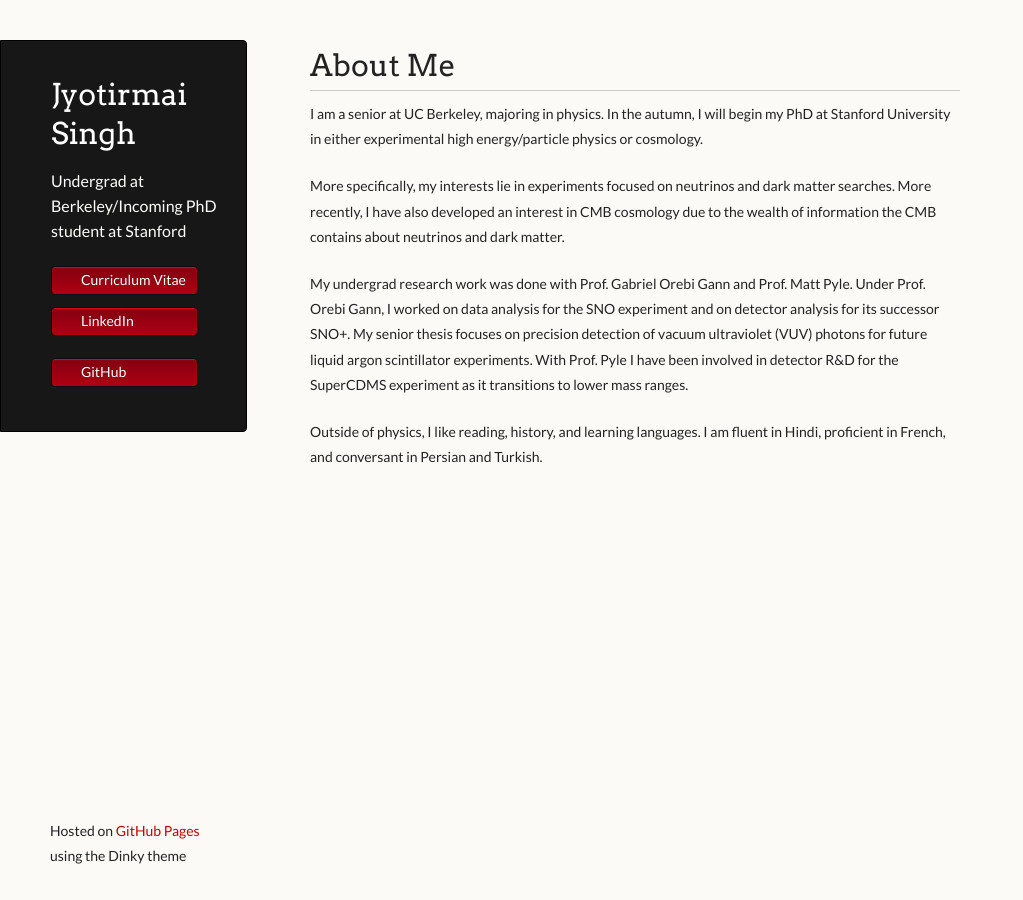
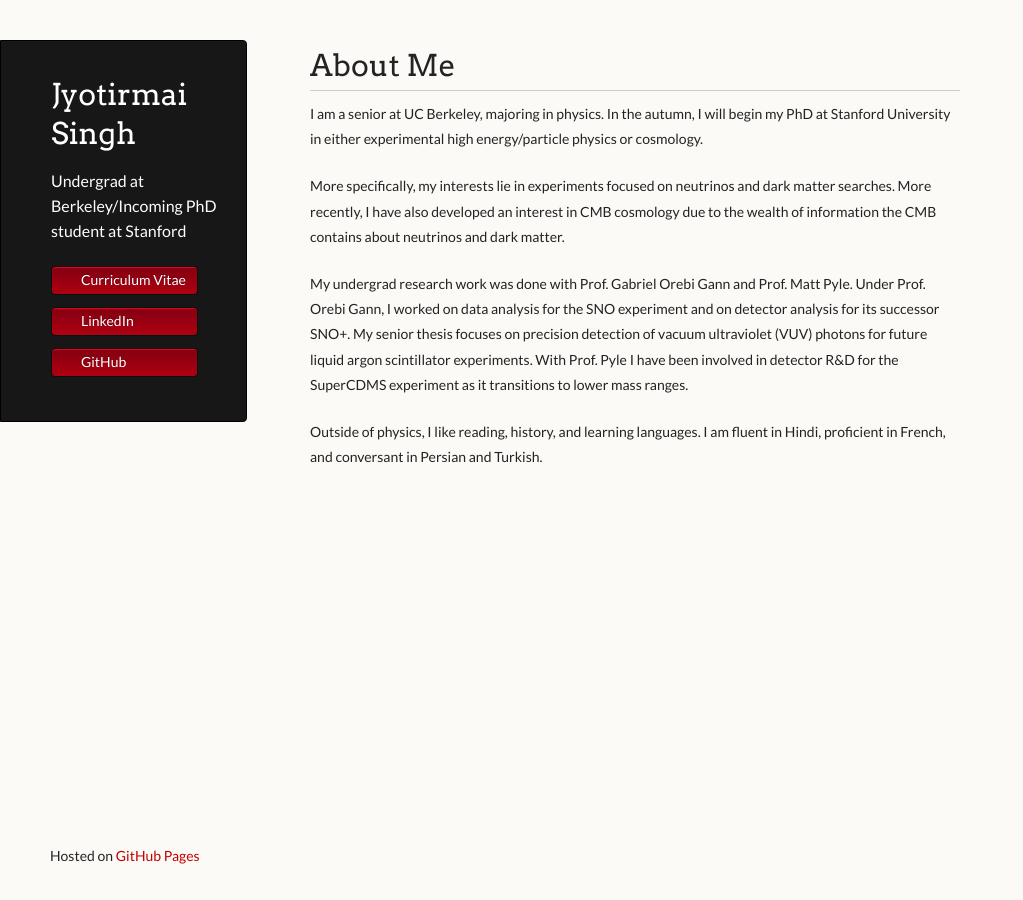
Before and after one commit to joe-singh/joe-singh.github.io, a Jekyll site: the page built from index.md, in a window 1280 px wide. Shown: the whole page, without its empty margins (0-1023 px from the left). Built offline with Jekyll 4.4.1, drawn with Linux system fonts in a browser that asks for light colours.

Commit message:
Fix button position

```diff
--- a/_layouts/default.html
+++ b/_layouts/default.html
@@ -25,16 +25,11 @@
           {% endif %}
           <li><a class="buttons" href="../Jyotirmai_Singh_CV.pdf">Curriculum Vitae</a></li>
           <li><a class="buttons" href="https://www.linkedin.com/in/jyotirmai-singh/">LinkedIn</a></li>
+          <li><a class="buttons" href="{{ site.github.owner_url }}">GitHub</a></li>
         </ul>
 
         {% if site.github.is_project_page %}
           <p class="header">This project is maintained by <a class="header name" href="{{ site.github.owner_url }}">{{ site.github.owner_name }}</a></p>
-        {% endif %}
-
-        {% if site.github.is_user_page %}
-          <ul>
-            <li><a class="buttons" href="{{ site.github.owner_url }}">GitHub</a></li>
-          </ul>
         {% endif %}
       </header>
 
@@ -43,7 +38,7 @@
       </section>
 
       <footer>
-        <p><small>Hosted on <a href="https://pages.github.com">GitHub Pages</a> using the Dinky theme</small></p>
+        <p><small>Hosted on <a href="https://pages.github.com">GitHub Pages</a></small></p>
       </footer>
     </div>
     <!--[if !IE]><script>fixScale(document);</script><![endif]-->
```
